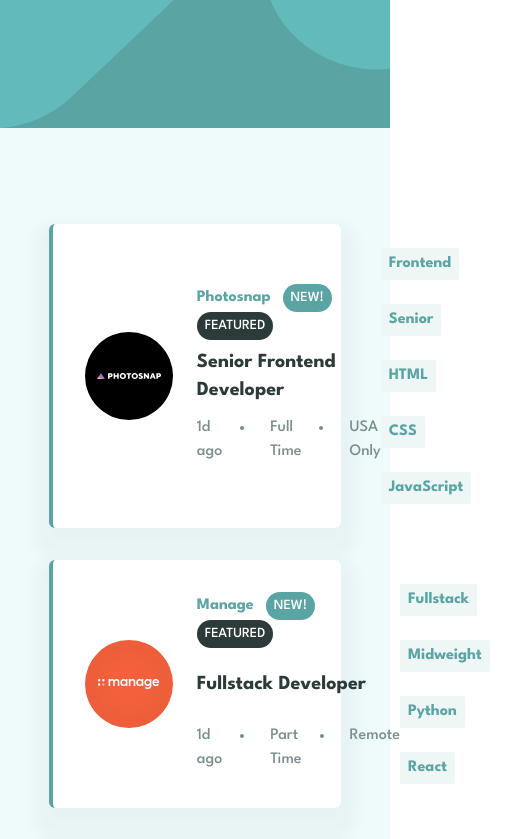
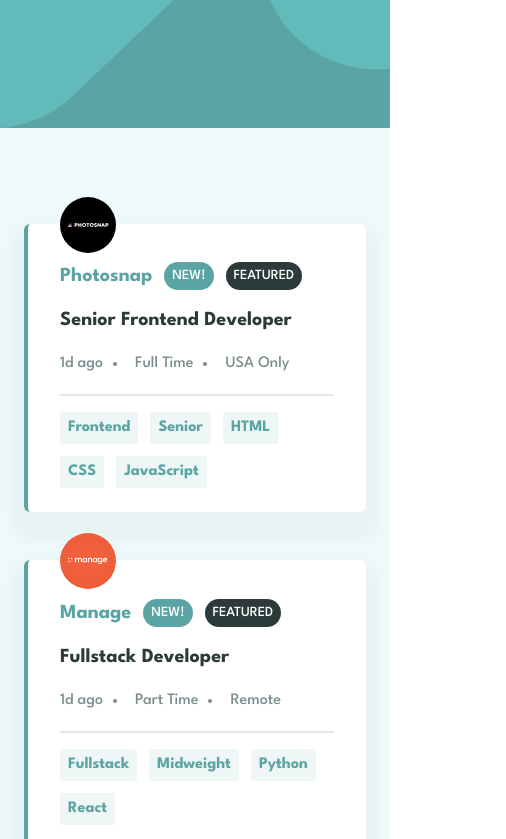
Before and after one commit to nastaj/job-listings, a React (Vite) app: page / in a window 390 px wide. Shown: the top 839 px of the page, 506 px wide, since content can reach past the window. Built offline with nearby package versions, Linux system fonts and the light colour scheme.

Commit message:
added media queries

```diff
--- a/src/App.jsx
+++ b/src/App.jsx
@@ -54,9 +54,8 @@ function App() {
             const selectedLanguages = selectedFilters.filter((filter) =>
               listing.languages.includes(filter)
             );
-            selectedLanguages.length > 1
-              ? (filterConditions += 2)
-              : filterConditions++;
+
+            filterConditions += selectedLanguages.length;
           }
 
           if (
@@ -65,9 +64,8 @@ function App() {
             const selectedTools = selectedFilters.filter((filter) =>
               listing.tools.includes(filter)
             );
-            selectedTools.length > 1
-              ? (filterConditions += 2)
-              : filterConditions++;
+
+            filterConditions += selectedTools.length;
           }
 
           return filterConditions === selectedFilters.length;
@@ -82,14 +80,14 @@ function App() {
       <HeaderBackground />
 
       <main className="font-sans flex items-center bg-background flex-col min-h-screen">
-        <section className="min-h-[96px] w-3/4 -translate-y-1/2">
+        <section className="min-h-[96px] w-3/4 2xl:w-full 2xl:px-6 -translate-y-1/2">
           <AnimatePresence>
             {selectedFilters.length > 0 && (
               <motion.div
                 initial={{ opacity: 0, y: 100 }}
                 animate={{ opacity: 1, y: 0 }}
                 exit={{ opacity: 0, y: -100 }}
-                className=" bg-white w-full flex justify-between px-12 py-8 rounded-md shadow-sm"
+                className=" bg-white w-full flex xl:gap-1 justify-between px-12 py-8 rounded-md shadow-sm"
               >
                 <Panel
                   selectedFilters={selectedFilters}
--- a/src/assets/components/Labels.jsx
+++ b/src/assets/components/Labels.jsx
@@ -1,4 +1,4 @@
 function Labels({ children }) {
-  return <ul className="flex gap-6 flex-wrap">{children}</ul>;
+  return <ul className="flex gap-6 xl:gap-3 flex-wrap">{children}</ul>;
 }
 export default Labels;
--- a/src/assets/components/Listing.jsx
+++ b/src/assets/components/Listing.jsx
@@ -12,18 +12,18 @@ function Listing({ listing, onSelectedFilters }) {
   return (
     <>
       <div
-        className={`flex justify-between items-center px-8 py-6 bg-white rounded-md shadow-sm ${
+        className={`flex xl:flex-col justify-between items-center xl:items-start xl:gap-4 xl:pt-[2.4rem] px-8 py-6 bg-white rounded-md shadow-sm ${
           listing.featured ? "border-l-4 border-l-primary" : ""
         }`}
       >
-        <div className="grid grid-cols-[6rem_1fr] items-center grid-rows-3 gap-x-4 gap-y-2">
+        <div className="grid grid-cols-[6rem_1fr] xl:grid-cols-none xl:relative xl:border-b-2 xl:pb-[1rem] xl:w-full items-center grid-rows-3 gap-x-4 gap-y-2 xl:gap-y-4 lg:gap-y-2">
           <img
-            className="row-span-3"
+            className="row-span-3 xl:absolute -top-[4.1rem] xl:h-14"
             src={listing.logo}
             alt={`${listing.company} logo`}
           />
-          <div>
-            <span className="inline-block text-primary font-bold mr-3">
+          <div className="flex items-center">
+            <span className="inline-block text-primary text-xl font-bold mr-3">
               {listing.company}
             </span>
             {listing.new && (
@@ -40,12 +40,14 @@ function Listing({ listing, onSelectedFilters }) {
           <span className="text-cyan-dark font-bold text-xl cursor-pointer hover:text-primary transition-all">
             {listing.position}
           </span>
-          <ul className="flex">
-            <li className="mr-8 text-cyan-light">{listing.postedAt}</li>
-            <li className="list-disc mr-8 pl-4 text-cyan-light">
+          <ul className="flex lg:flex-col lg:list-inside">
+            <li className="lg:list-disc lg:pl-2 mr-8 xl:mr-6 text-cyan-light">
+              {listing.postedAt}
+            </li>
+            <li className="list-disc mr-8 xl:mr-6 pl-4 xl:pl-2 text-cyan-light">
               {listing.contract}
             </li>
-            <li className="list-disc pl-4 text-cyan-light">
+            <li className="list-disc pl-4 xl:pl-2 text-cyan-light">
               {listing.location}
             </li>
           </ul>
@@ -63,7 +65,7 @@ function Listing({ listing, onSelectedFilters }) {
           </Labels>
         </div>
       </div>
-      <div className="h-8 invisible">&nbsp;</div>
+      <div className="h-8 xl:h-12 invisible">&nbsp;</div>
     </>
   );
 }
--- a/src/assets/components/Listings.jsx
+++ b/src/assets/components/Listings.jsx
@@ -1,5 +1,5 @@
 function Listings({ children }) {
-  return <ul className={`w-3/4`}>{children}</ul>;
+  return <ul className={`w-3/4 2xl:w-full 2xl:px-6`}>{children}</ul>;
 }
 
 export default Listings;
--- a/src/assets/components/Panel.jsx
+++ b/src/assets/components/Panel.jsx
@@ -4,7 +4,7 @@ import PanelClearButton from "./PanelClearButton";
 function Panel({ selectedFilters, onDelete, onClearFilters }) {
   return (
     <>
-      <div className="flex gap-8">
+      <div className="flex gap-8 2xl:gap-4 2xl:flex-wrap">
         {selectedFilters.map((filter) => {
           return (
             <PanelLabelButton
--- a/src/assets/components/PanelClearButton.jsx
+++ b/src/assets/components/PanelClearButton.jsx
@@ -1,7 +1,7 @@
 function PanelClearButton({ onClearFilters }) {
   return (
     <button
-      className="text-cyan-dark text-lg font-bold hover:text-primary hover:underline transition-all"
+      className="text-cyan-light text-lg font-bold hover:text-primary hover:underline transition-all"
       onClick={onClearFilters}
     >
       Clear
--- a/tailwind.config.js
+++ b/tailwind.config.js
@@ -7,6 +7,11 @@ export default {
     },
     boxShadow: {
       sm: "0px 15px 15px 15px rgba(0, 0, 0, 0.03);",
+    },
+    screens: {
+      "2xl": { max: "1300px" },
+      xl: { max: "996px" },
+      lg: { max: "365px" },
     },
     extend: {
       colors: {
```
